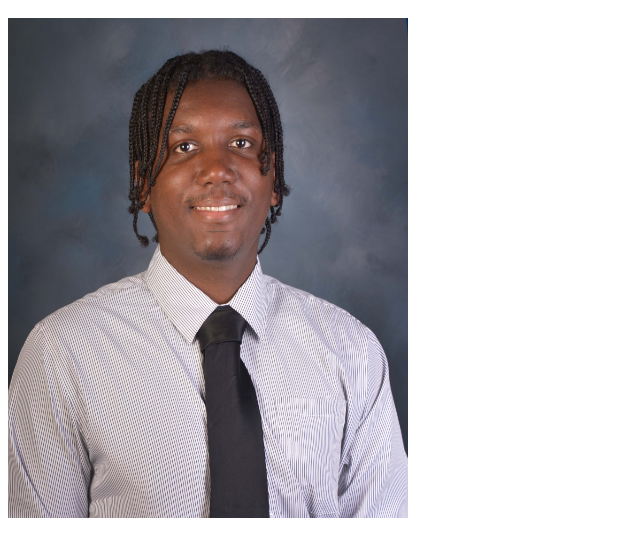
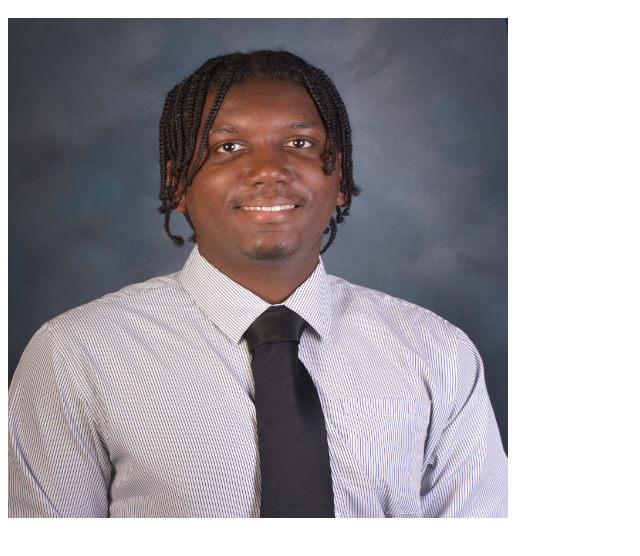
Before and after one commit to marcus2255/marcus2255.github.io, a plain HTML site: page index.html in a window 1280 px wide. Shown: the part 48-604 px from the top of the page, without its empty margins (0-640 px from the left). Drawn offline with Linux system fonts and the light colour scheme.

Commit message:
Update index.html

```diff
--- a/index.html
+++ b/index.html
@@ -1,6 +1,6 @@
 <html>
     <h1> Marcus's Portfolio</h1>
     <img src="./Badgett_Marcus_2_Workday.jpg"
-     width="400"
+     width="500"
      height="500"/>
 <html>
```
